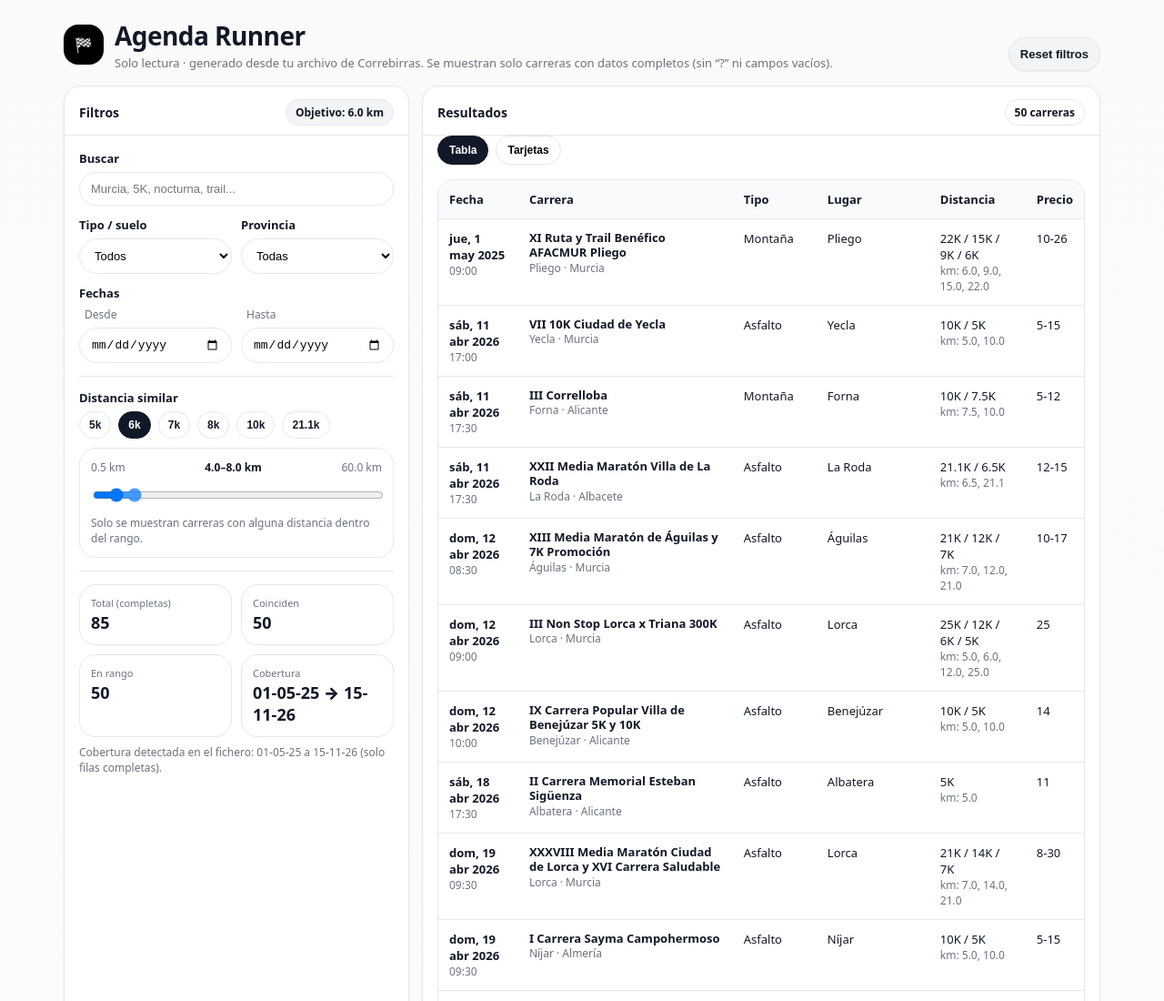
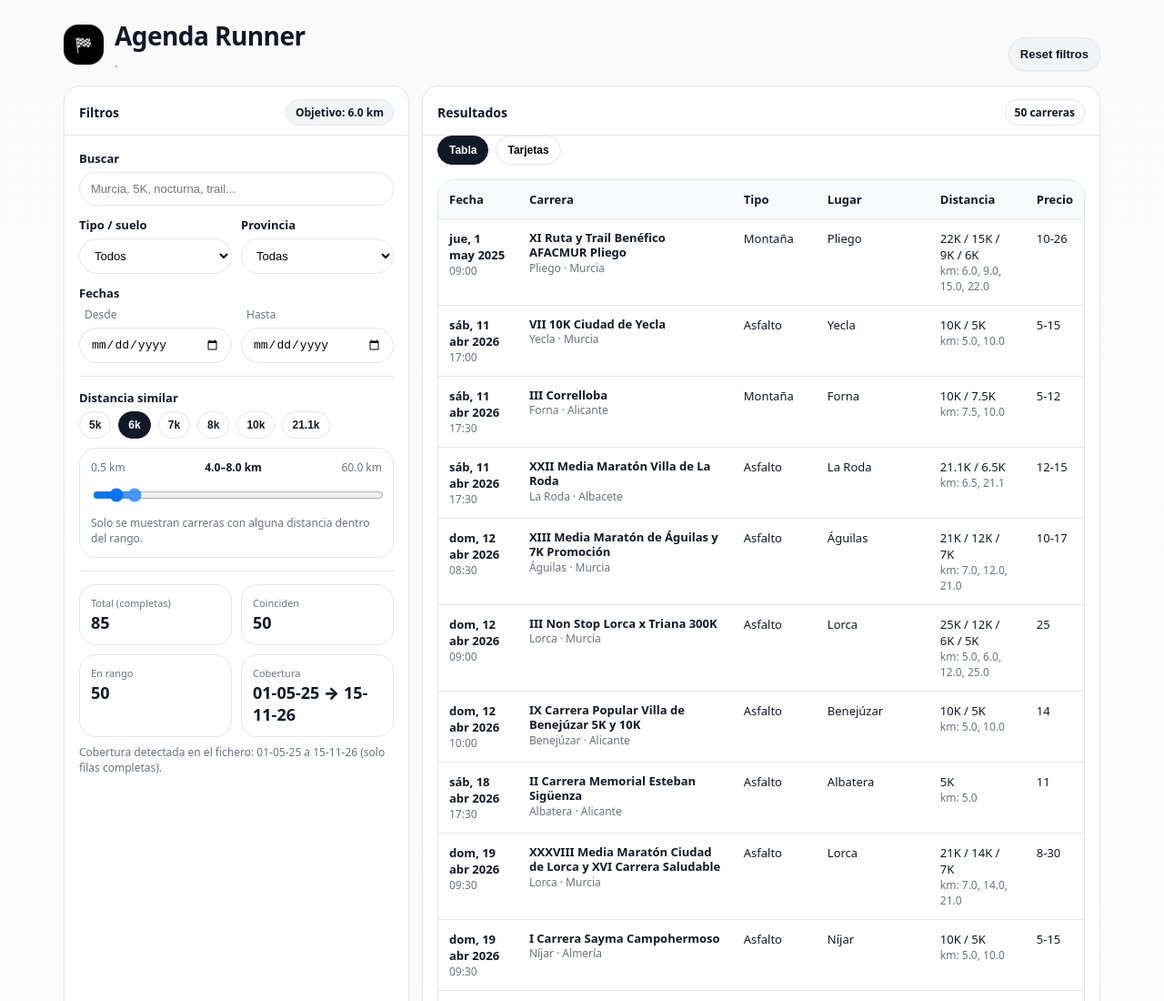
Before and after one commit to CanterasTrail/Calendario_runner, a plain HTML site: page index.html in a window 1280 px wide. Shown: the top 1100 px of the page at 91% size. Drawn offline with Linux system fonts and the light colour scheme.

Commit message:
Modify subtitle in index.html
Updated subtitle text in the agenda section.

```diff
--- a/index.html
+++ b/index.html
@@ -87,7 +87,7 @@
         <div class="logo" aria-hidden="true"><span>🏁</span></div>
         <div>
           <h1>Agenda Runner</h1>
-          <div class="subtitle">Solo lectura · generado desde tu archivo de Correbirras. Se muestran solo carreras con datos completos (sin “?” ni campos vacíos).</div>
+          <div class="subtitle">.</div>
         </div>
       </div>
       <div>
```
